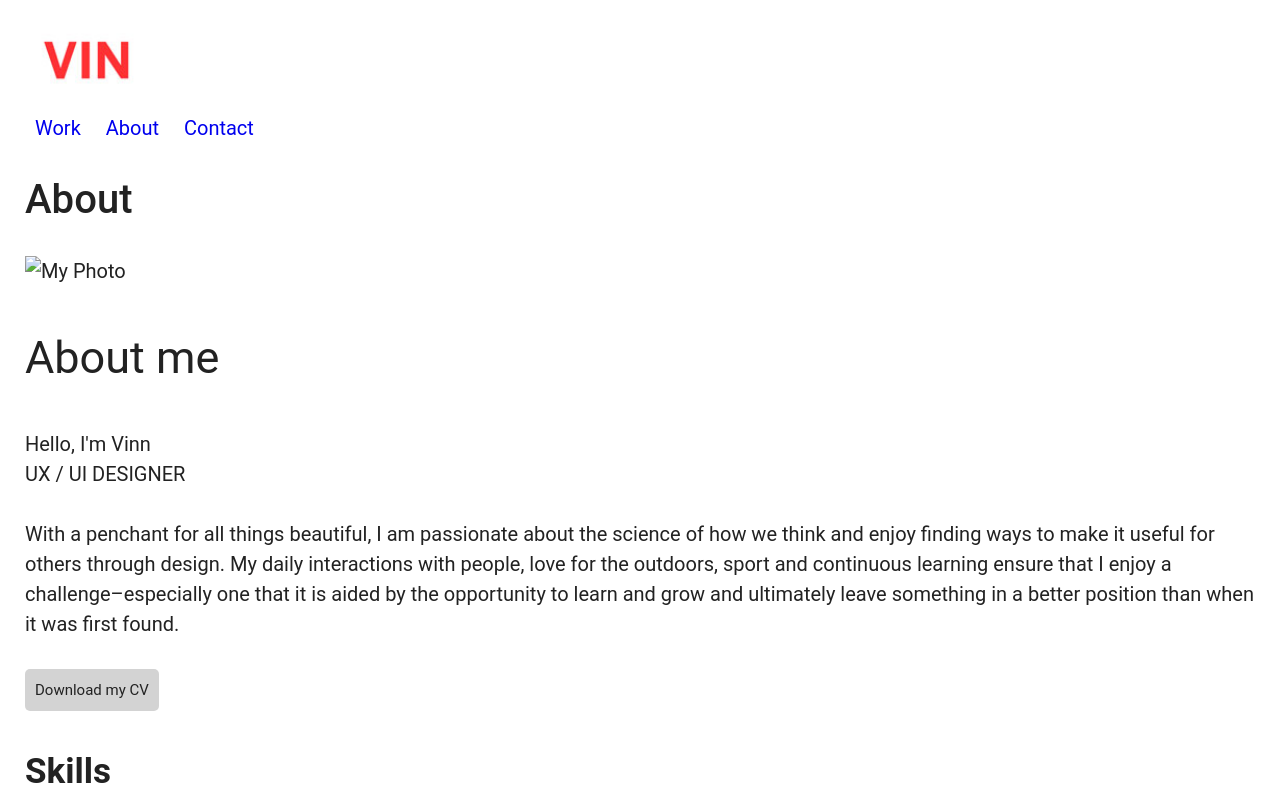
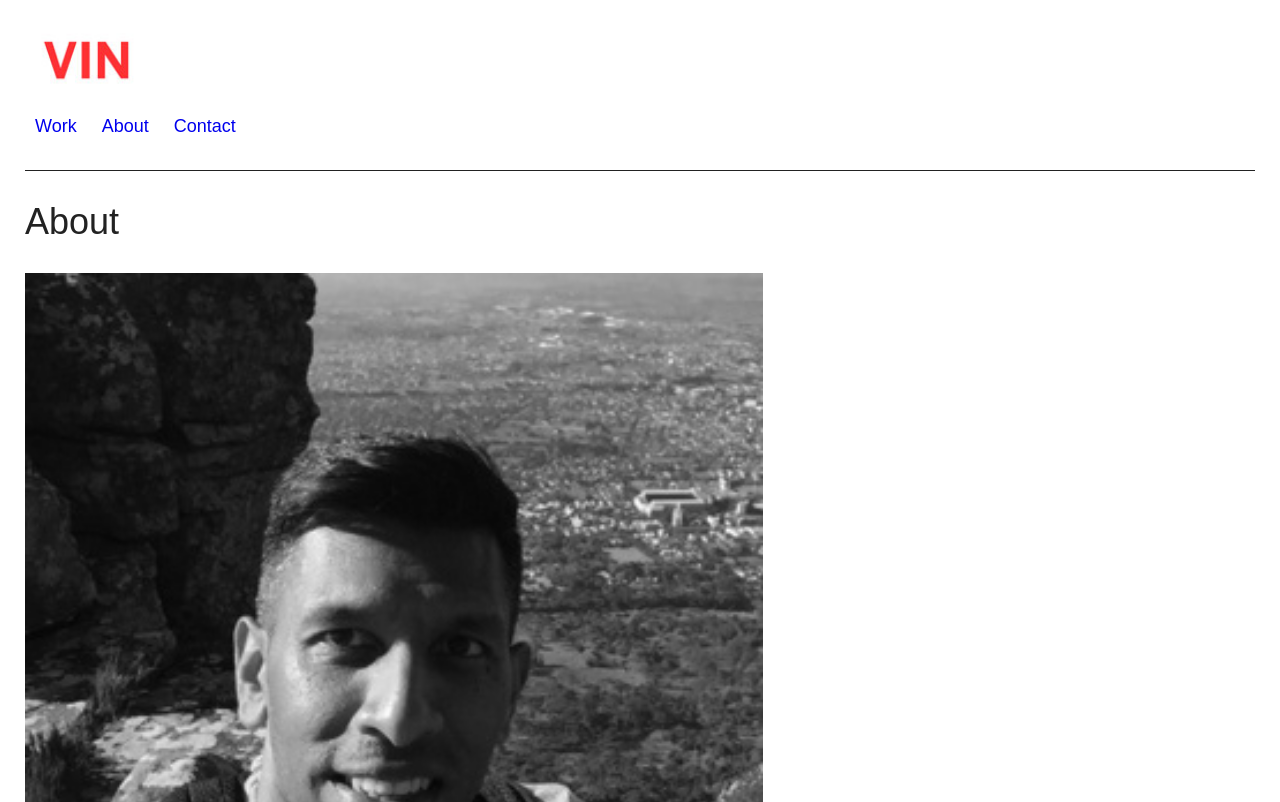
Before and after one commit to VinPixel/Portfolio-Site-Vin-, a plain HTML site: page About.html in a window 1280 px wide. Shown: the top 802 px of the page. Drawn offline with Linux system fonts and the light colour scheme.

Commit message:
Update to img source link and css styles

```diff
--- a/About.html
+++ b/About.html
@@ -37,7 +37,7 @@
       <div>
         <picture>
           <source srcset="file:///Users/Vin/Desktop/Portfolio%20Site%20(Vin)/img/Vinn.jpg" width="400" media="(max-width:200px)">
-          <img src="file:///Users/Vin/Desktop/Portfolio%20Site%20(Vin)/img/Vinn.jpg" width="200" alt="My Photo">
+          <img src="img/Vinn.jpg" width="200" alt="My Photo">
         </picture <div>
         <div>
           <h2>About me</h2>
--- a/CSS/style.css
+++ b/CSS/style.css
@@ -4,10 +4,24 @@ Primary color (Red): #F75A55;
 Secondary colour (Black): #222222;
 */
 
+header {
+  background-color: white;
+  padding-top: 0px;
+  padding-right: 0px;
+  padding-bottom: 30px;
+  padding-left: 0px;
+  margin: 0px;
+  border-bottom: 1px solid #222222;
+}
+
+.selector {
+  margin: 0 auto; /* No spacing to top and bottom and auto spacing to left and right */
+}
+
 body {
   background-color: White;
-  font-family: 'Roboto', sans-serif;
-  font-size: 20px; /* sets the font size to 20px */
+  font-family: 'Roboto-light', sans-serif;
+  font-size: 18px; /* sets the font size to 20px */
   font-weight: normal; /* sets the font weight to 500 */
   line-height: 1.5; /* sets the line-height to 1.5 */
   color: #222222;
@@ -19,21 +33,21 @@ h1, h2, h3, h4 {
 }
 h1 {
   font-size: 2,25em;
-  font-weight: 500;
+  font-weight: 100;
 }
 
 h2 {
   font-size: 2.25em;
-  font-weight: 400;
+  font-weight: 100;
 }
 
 h3 {
-  font-size: 1.75em;
+  font-size: 1.5em;
   font-weight: 700;
 }
 
 h4 {
-  font-size: 1.35em;
+  font-size: 1em;
   font-weight: 400;
 }
 
@@ -85,12 +99,12 @@ padding: 0;
 nav ul{
   list-style: none;
   margin: 0px;
-  padding: 0;
+  padding: 0px;
 }
 
 nav li {
    display: inline-block;
-   padding: 5px 5px;
+   padding: 0px;
 }
 
 nav a {
```
